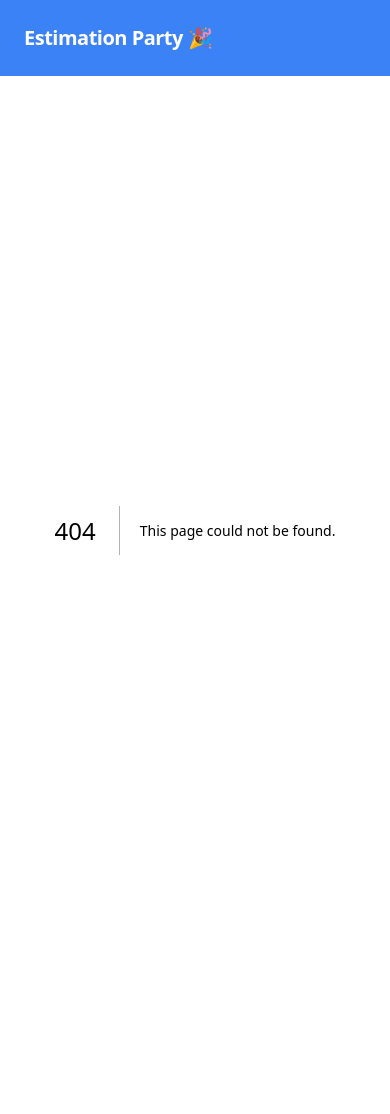
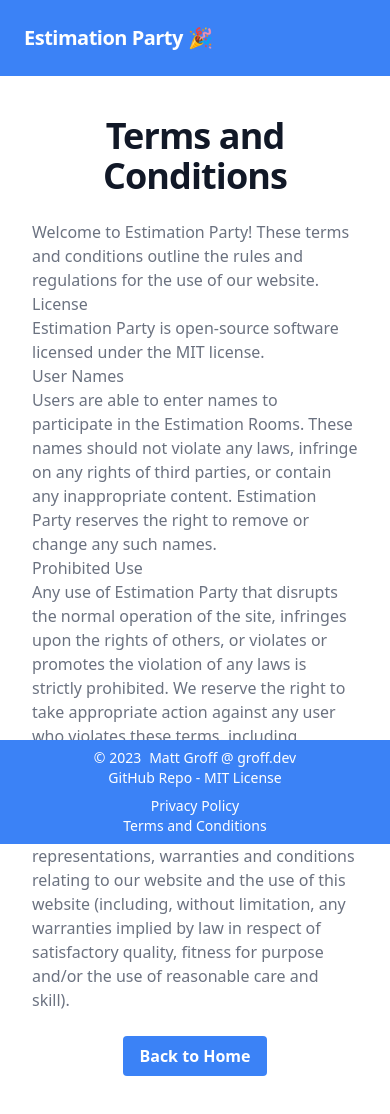
Before and after one commit to mattlgroff/estimation-party, a Next.js app: page /terms in a window 390 px wide. Before the commit this address had no page. Shown: the top 1114 px of the page. Before the commit the page ends 1016 px from the top, so only its background shows below. Built offline with nearby package versions, Linux system fonts and the light colour scheme.

Commit message:
Updated footer for mobile responsiveness, update error page, add loading state to joining a room, and move some content around

```diff
--- /dev/null
+++ b/src/components/footer/index.tsx
@@ -0,0 +1,34 @@
+const Footer = () => {
+    return (
+        <footer className="fixed bottom-0 flex w-full flex-col items-center justify-between bg-blue-500 px-4 py-2 text-white sm:flex-row sm:items-start sm:px-6 lg:px-8">
+            <div className="mb-2 text-center sm:mb-0 sm:text-left">
+                <p className="text-sm">
+                    &copy; {new Date().getFullYear()}
+                    <a href="https://groff.dev/" target="_blank" rel="noopener noreferrer" className="ml-2 text-white hover:text-blue-200">
+                        Matt Groff @ groff.dev
+                    </a>
+                </p>
+                <p className="text-sm">
+                    <a
+                        href="https://github.com/mattlgroff/estimation-party"
+                        target="_blank"
+                        rel="noopener noreferrer"
+                        className="whitespace-nowrap text-white hover:text-blue-200"
+                    >
+                        GitHub Repo - MIT License
+                    </a>
+                </p>
+            </div>
+            <div className="flex flex-col items-center text-center sm:flex-row sm:items-start sm:space-x-4 sm:text-left">
+                <a href="/privacy" target="_blank" rel="noopener noreferrer" className="text-sm text-white hover:text-blue-200">
+                    Privacy Policy
+                </a>
+                <a href="/terms" target="_blank" rel="noopener noreferrer" className="text-sm text-white hover:text-blue-200">
+                    Terms and Conditions
+                </a>
+            </div>
+        </footer>
+    );
+};
+
+export default Footer;
--- a/src/components/navbar/index.tsx
+++ b/src/components/navbar/index.tsx
@@ -1,15 +1,35 @@
 // components/Navbar.tsx
 import React from 'react';
-import Link from 'next/link';
+import { useRouter } from 'next/router';
 
-const Navbar: React.FC = () => (
+const Navbar: React.FC = () => {
+    const router = useRouter();
+
+    function confirmBeforeLeavingRoom(e: React.MouseEvent<HTMLAnchorElement> | React.KeyboardEvent<HTMLAnchorElement>) {
+        if (router.pathname.includes('/room/')) {
+            if (!window.confirm('Are you sure you want to leave the current estimation room?')) {
+                e.preventDefault();
+            }
+        }
+    }
+
+    const handleClick = (e: React.MouseEvent<HTMLAnchorElement>) => {
+        confirmBeforeLeavingRoom(e);
+    };
+
+    const handleOnKeyDown = (e: React.KeyboardEvent<HTMLAnchorElement>) => {
+        confirmBeforeLeavingRoom(e);
+    };
+
+    return (
         <nav className="bg-blue-500 p-6">
             <div className="container mx-auto flex flex-wrap items-center justify-between">
-            <Link className="mr-6 flex flex-shrink-0 items-center text-white" href="/">
+                <a className="mr-6 flex flex-shrink-0 items-center text-white" href="/" onClick={handleClick} onKeyDown={handleOnKeyDown}>
                     <span className="text-xl font-semibold tracking-tight">Estimation Party 🎉</span>
-            </Link>
+                </a>
             </div>
         </nav>
     );
+};
 
 export default Navbar;
--- a/src/components/page-layout/index.tsx
+++ b/src/components/page-layout/index.tsx
@@ -1,5 +1,6 @@
 import React from 'react';
 import Navbar from '@deps/components/navbar';
+import Footer from '../footer';
 
 interface PageLayoutProps {
     children: React.ReactNode;
@@ -8,7 +9,8 @@ interface PageLayoutProps {
 const PageLayout: React.FC<PageLayoutProps> = ({ children }) => (
     <div className="flex min-h-screen flex-col">
         <Navbar />
-        <div className="container mx-auto flex-grow px-4 pb-16 pt-8 sm:px-6 lg:px-8">{children}</div>
+        <div className="container mx-auto flex-grow px-4 pb-32 pt-8 sm:px-6 lg:px-8">{children}</div>
+        <Footer />
     </div>
 );
 
--- a/src/pages/index.tsx
+++ b/src/pages/index.tsx
@@ -1,7 +1,7 @@
 import { useRef, useState, useEffect } from 'react';
 import { useRouter } from 'next/router';
 import Head from 'next/head';
-import Link from 'next/link';
+import Image from 'next/image';
 
 export default function Home() {
     const router = useRouter();
@@ -12,6 +12,7 @@ export default function Home() {
     // State
     const [joinCode, setJoinCode] = useState('');
     const [isCreatingRoom, setIsCreatingRoom] = useState(false);
+    const [isJoiningRoom, setIsJoiningRoom] = useState(false);
 
     // Effects
     // Focus the name input field once it's rendered, if its rendered.
@@ -45,6 +46,8 @@ export default function Home() {
 
     const handleJoinRoom = (event: any) => {
         event.preventDefault();
+        setIsJoiningRoom(true);
+
         router.push(`/room/${joinCode.toUpperCase()}`);
     };
 
@@ -78,15 +81,15 @@ export default function Home() {
                         value={joinCode}
                         onChange={event => setJoinCode(event.target.value)}
                         maxLength={6}
-                        placeholder="Enter join code"
+                        placeholder="Enter join code (6 characters long)"
                         className="focus:shadow-outline w-full appearance-none rounded border px-3 py-2 leading-tight text-gray-700 shadow focus:outline-none"
                     />
                     <button
                         type="submit"
-                        disabled={!joinCode || joinCode.length !== 6}
-                        className="mt-4 w-full rounded bg-blue-500 px-4 py-2 font-bold text-white hover:bg-blue-700"
+                        disabled={!joinCode || joinCode.length !== 6 || isJoiningRoom}
+                        className="mt-4 w-full cursor-pointer rounded bg-blue-500 px-4 py-2 font-bold text-white hover:bg-blue-700"
                     >
-                        Join a room
+                        {isJoiningRoom ? 'Joining...' : 'Join a room'}
                     </button>
                 </form>
 
@@ -107,10 +110,12 @@ export default function Home() {
                                 </p>
                             </blockquote>
                             <figcaption className="mt-10">
-                                <img
+                                <Image
+                                    src="/images/estimation-party-testimonial-1.jpg"
+                                    width={100}
+                                    height={100}
                                     className="mx-auto h-10 w-10 rounded-full"
-                                    src="https://media.licdn.com/dms/image/C5603AQHKFTl_yEb5hw/profile-displayphoto-shrink_100_100/0/1660155050233?e=1691020800&v=beta&t=KZNbc_iB1jPIcSS9lE2t7VUrikhHYgNKx4C4QSa7Vf4"
-                                    alt=""
+                                    alt="Image of Meagan Rowell, product manager @ umbrage"
                                 />
                                 <div className="mt-4 flex items-center justify-center space-x-3 text-base">
                                     <div className="font-semibold text-gray-900">Meagan Rowell</div>
@@ -123,20 +128,6 @@ export default function Home() {
                         </figure>
                     </div>
                 </section>
-
-                <footer className="fixed bottom-0 flex w-full items-center justify-between bg-blue-500 px-4 py-2 text-white sm:px-6 lg:px-8">
-                    <p className="text-sm">
-                        &copy; {new Date().getFullYear()}
-                        <Link href="https://groff.dev/" className="ml-2 text-white hover:text-blue-200">
-                            Matt Groff @ groff.dev
-                        </Link>
-                    </p>{' '}
-                    <p className="text-sm">
-                        <Link href="https://github.com/mattlgroff/estimation-party" className="text-white hover:text-blue-200">
-                            MIT License - Github Repository
-                        </Link>
-                    </p>
-                </footer>
             </main>
         </>
     );
--- /dev/null
+++ b/src/pages/privacy/index.tsx
@@ -0,0 +1,50 @@
+import { useRouter } from 'next/router';
+import Head from 'next/head';
+
+const PrivacyPolicyPage = () => {
+    const router = useRouter();
+
+    return (
+        <>
+            <Head>
+                <title>Estimation Party - Privacy Policy</title>
+            </Head>
+            <main className="flex flex-grow flex-col items-center justify-center px-4 py-2 sm:px-6 lg:px-8">
+                <div className="mb-6 text-center">
+                    <h1 className="text-4xl font-bold tracking-tight text-gray-900 sm:text-6xl">Privacy Policy</h1>
+                </div>
+                <div className="prose prose-blue prose-lg mx-auto text-gray-500">
+                    <p>
+                        At Estimation Party, we respect your privacy and commit to protecting it. This Privacy Policy outlines our practices
+                        for data collection, use, and disclosure.
+                    </p>
+                    <h3>Data We Collect and How We Use It</h3>
+                    <p>
+                        We only collect data necessary for the function of Estimation Rooms, which are automatically deleted after 24 hours.
+                        We also use Sentry.io for analytics purposes, but this information is not used for anything beyond improving our
+                        service.
+                    </p>
+                    <h3>Data Sharing and Disclosure</h3>
+                    <p>
+                        We do not share or sell your data with anyone. Your data stays with us and is used solely for the purpose of running
+                        the Estimation Rooms feature and improving our service through analytics. The analytics data collected by Sentry.io
+                        is not shared with any third parties.
+                    </p>
+                    <h3>Data Deletion Requests</h3>
+                    <p>
+                        For any data deletion requests, you may contact us at <a href="mailto:mattlgroff@gmail.com">mattlgroff@gmail.com</a>
+                        . We commit to processing your request in a timely manner.
+                    </p>
+                </div>
+                <button
+                    onClick={() => router.push('/')}
+                    className="mt-6 rounded bg-blue-500 px-4 py-2 font-bold text-white hover:bg-blue-700"
+                >
+                    Back to Home
+                </button>
+            </main>
+        </>
+    );
+};
+
+export default PrivacyPolicyPage;
--- a/src/pages/room/[id].tsx
+++ b/src/pages/room/[id].tsx
@@ -98,10 +98,10 @@ const JoinCodePage = ({
                 <Head>
                     <title>Estimation Party - Room Not Found</title>
                 </Head>
-                <div className="flex flex-grow items-center justify-center text-center">
-                    <p className="text-2xl">{error}</p>
+                <div className="flex flex-grow flex-col items-center justify-center text-center text-2xl">
+                    <p>{error}</p>
                     <Link className="text-blue-600" href="/">
-                        Go to Homepage
+                        Go back to Homepage?
                     </Link>
                 </div>
             </>
@@ -178,7 +178,8 @@ const JoinCodePage = ({
                     )}
                 </div>
 
-                <div className="my-4 gap-4 lg:grid lg:grid-cols-3">
+                <div className="my-4 grid grid-cols-1 gap-4 lg:grid-cols-3">
+                    <div className="order-2 lg:order-1 lg:col-span-2">
                         <Estimations
                             estimationInProgress={roomState.estimationInProgress}
                             estimations={estimations}
@@ -186,8 +187,9 @@ const JoinCodePage = ({
                             userEstimations={userEstimations}
                             users={roomState.users}
                         />
+                    </div>
 
-                    <div className="lg:col-span-1">
+                    <div className="order-1 lg:order-2">
                         <UserList
                             estimationInProgress={roomState.estimationInProgress}
                             estimations={estimations}
--- /dev/null
+++ b/src/pages/terms/index.tsx
@@ -0,0 +1,56 @@
+import { useRouter } from 'next/router';
+import Head from 'next/head';
+
+const TermsAndConditionsPage = () => {
+    const router = useRouter();
+
+    return (
+        <>
+            <Head>
+                <title>Estimation Party - Terms and Conditions</title>
+            </Head>
+            <main className="flex flex-grow flex-col items-center justify-center px-4 py-2 sm:px-6 lg:px-8">
+                <div className="mb-6 text-center">
+                    <h1 className="text-4xl font-bold tracking-tight text-gray-900 sm:text-6xl">Terms and Conditions</h1>
+                </div>
+                <div className="prose prose-blue prose-lg mx-auto text-gray-500">
+                    <p>
+                        Welcome to Estimation Party! These terms and conditions outline the rules and regulations for the use of our
+                        website.
+                    </p>
+                    <h3>License</h3>
+                    <p>
+                        Estimation Party is open-source software licensed under the
+                        <a href="https://github.com/mattlgroff/estimation-party/blob/main/LICENSE.md"> MIT license</a>.
+                    </p>
+                    <h3>User Names</h3>
+                    <p>
+                        Users are able to enter names to participate in the Estimation Rooms. These names should not violate any laws,
+                        infringe on any rights of third parties, or contain any inappropriate content. Estimation Party reserves the right
+                        to remove or change any such names.
+                    </p>
+                    <h3>Prohibited Use</h3>
+                    <p>
+                        Any use of Estimation Party that disrupts the normal operation of the site, infringes upon the rights of others, or
+                        violates or promotes the violation of any laws is strictly prohibited. We reserve the right to take appropriate
+                        action against any user who violates these terms, including banning from future use of the service.
+                    </p>
+                    <h3>Disclaimer</h3>
+                    <p>
+                        To the maximum extent permitted by applicable law, we exclude all representations, warranties and conditions
+                        relating to our website and the use of this website (including, without limitation, any warranties implied by law in
+                        respect of satisfactory quality, fitness for purpose and/or the use of reasonable care and skill).
+                    </p>
+                </div>
+                <button
+                    onClick={() => router.push('/')}
+                    className="mt-6 rounded bg-blue-500 px-4 py-2 font-bold text-white hover:bg-blue-700"
+                >
+                    Back to Home
+                </button>
+            </main>
+        </>
+    );
+};
+
+export default TermsAndConditionsPage;
```
Also changed, not shown: .eslintrc.json, public/images/estimation-party-testimonial-1.jpg (added). Lines whose indentation alone changed are shown as unchanged.
